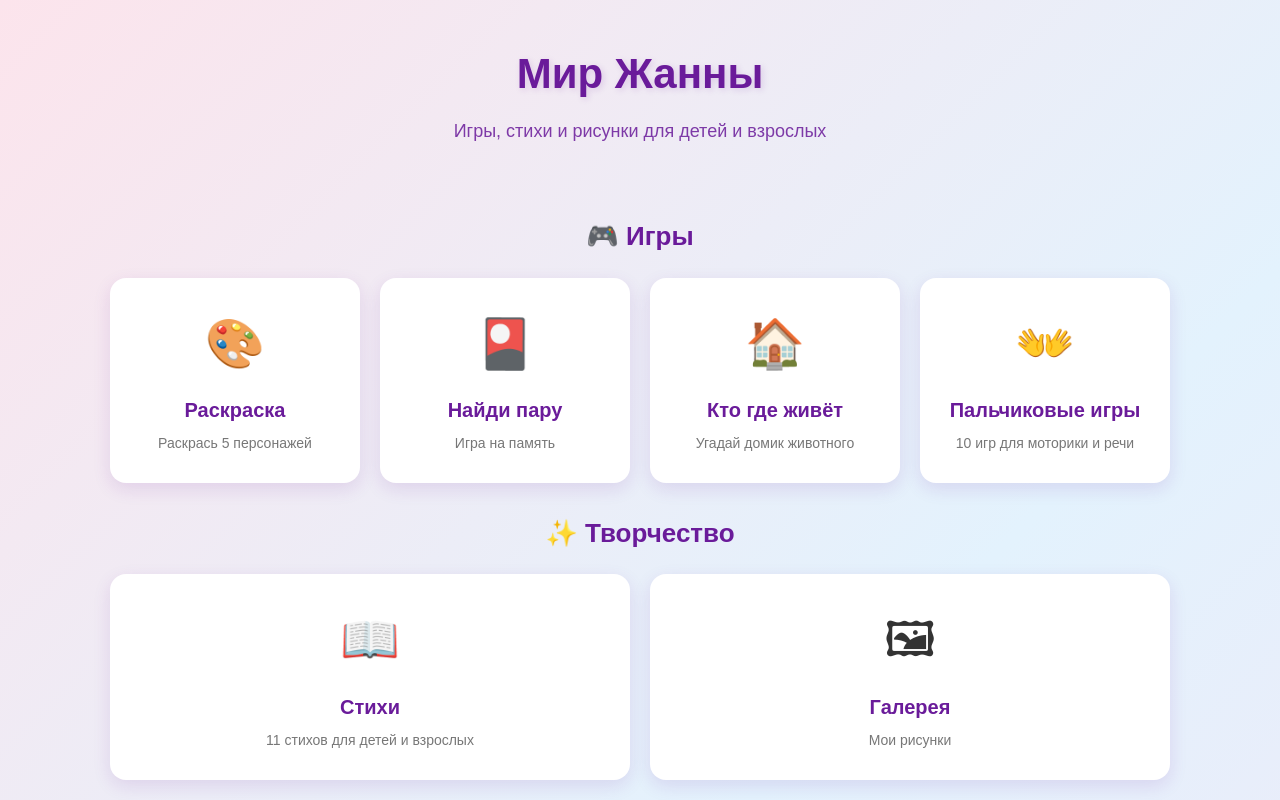
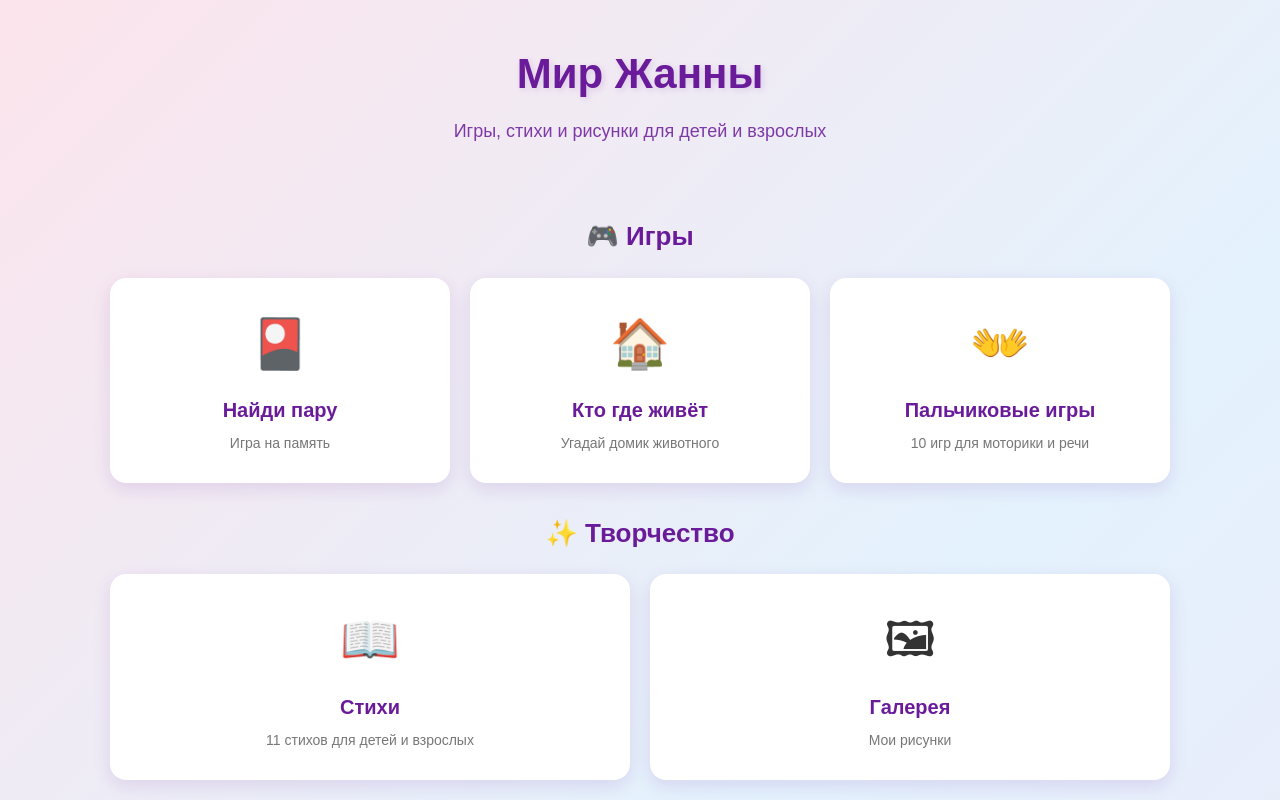
Before and after one commit to zannasalamova389-wq/mir-zhanny, a plain HTML site: page index.html in a window 1280 px wide. Shown: the top 800 px of the page. Drawn offline with Linux system fonts and the light colour scheme.

Commit message:
убрала игру сломалась

```diff
--- a/index.html
+++ b/index.html
@@ -17,11 +17,6 @@
   <!-- КАРТОЧКИ ИГР -->
    <h2 class="section-title">🎮 Игры</h2>
    <div class="cards">
-    <a href="https://zannasalamova389-wq.github.io/coloring-game/" class="card">
-        <div class="card-icon">🎨</div>
-        <h3>Раскраска</h3>
-        <p>Раскрась 5 персонажей</p>
-    </a>
     <a href="https://zannasalamova389-wq.github.io/memory-game/" class="card">
         <div class="card-icon">🎴</div>
         <h3>Найди пару</h3>
```
